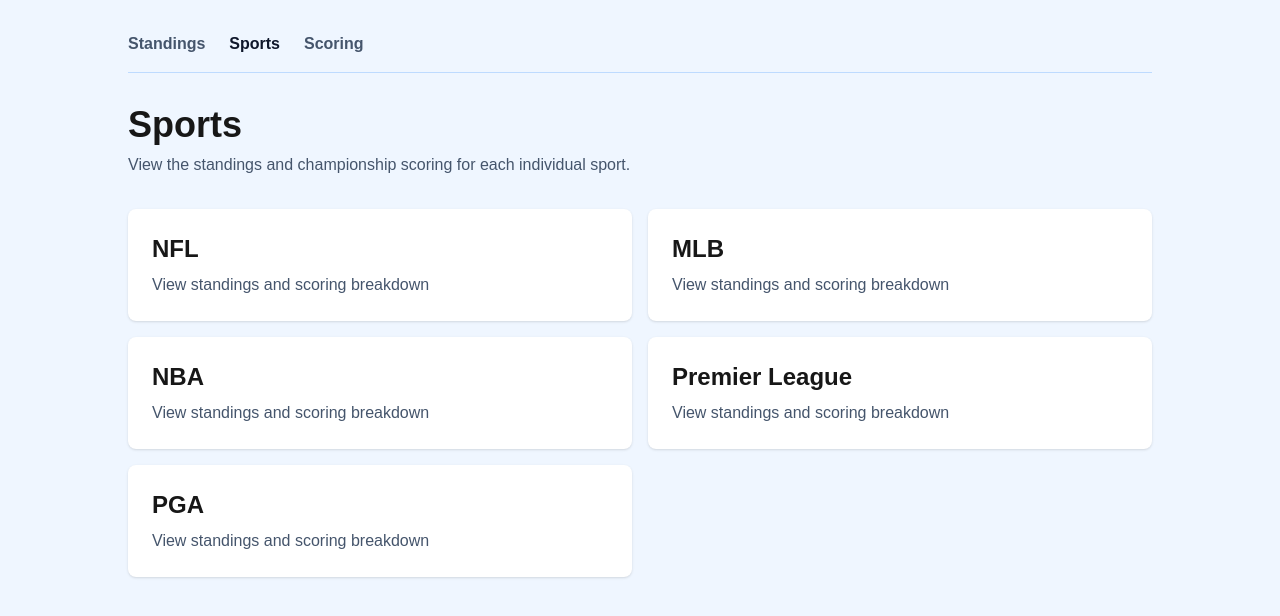
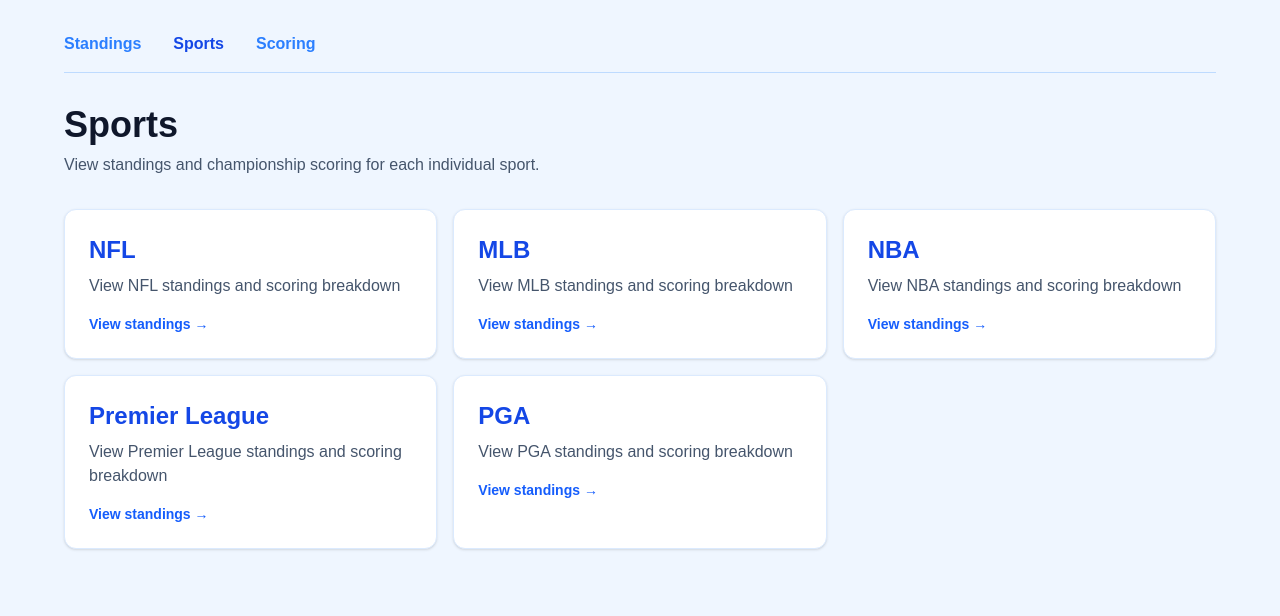
Before and after one commit to dpellerin25-cell/MultiSportFantasy2, a Next.js app in the folder web/: page /sports in a window 1280 px wide. Shown: the top 616 px of the page. Built offline with nearby package versions, Linux system fonts and the light colour scheme.

Commit message:
Refactor SportsPage layout and styles
Updated layout and styling for the sports page, including navigation and sport links.

```diff
--- a/web/src/app/sports/page.tsx
+++ b/web/src/app/sports/page.tsx
@@ -4,74 +4,85 @@
   {
     name: "NFL",
     href: "/sports/nfl",
+    description: "View NFL standings and scoring breakdown",
   },
   {
     name: "MLB",
     href: "/sports/mlb",
+    description: "View MLB standings and scoring breakdown",
   },
   {
     name: "NBA",
     href: "/sports/nba",
+    description: "View NBA standings and scoring breakdown",
   },
   {
     name: "Premier League",
     href: "/sports/epl",
+    description: "View Premier League standings and scoring breakdown",
   },
   {
     name: "PGA",
     href: "/sports/pga",
+    description: "View PGA standings and scoring breakdown",
   },
 ];
 
 export default function SportsPage() {
   return (
-    <main className="min-h-screen bg-blue-50 p-8">
-      <div className="mx-auto max-w-5xl">
-        <nav className="mb-8 flex items-center gap-6 border-b border-blue-200 pb-4">
+    <main className="min-h-screen bg-blue-50 px-4 py-5 text-slate-900 sm:p-8">
+      <div className="mx-auto max-w-6xl">
+        <nav className="mb-8 flex items-center justify-around border-b border-blue-200 pb-4 sm:justify-start sm:gap-8">
           <Link
             href="/"
-            className="font-semibold text-slate-600 hover:text-blue-600"
+            className="text-sm font-semibold text-blue-800 hover:text-blue-900 sm:text-base sm:text-blue-500 sm:hover:text-blue-700"
           >
             Standings
           </Link>
 
           <Link
             href="/sports"
-            className="font-semibold text-slate-900 hover:text-blue-600"
+            className="text-sm font-bold text-blue-900 sm:text-base sm:text-blue-700"
           >
             Sports
           </Link>
 
           <Link
             href="/scoring"
-            className="font-semibold text-slate-600 hover:text-blue-600"
+            className="text-sm font-semibold text-blue-800 hover:text-blue-900 sm:text-base sm:text-blue-500 sm:hover:text-blue-700"
           >
             Scoring
           </Link>
         </nav>
 
-        <h1 className="mb-2 text-4xl font-bold text-slate-900 sm:text-inherit">
-          Sports
-        </h1>
+        <div className="mb-8">
+          <h1 className="text-3xl font-bold text-slate-900 sm:text-4xl">
+            Sports
+          </h1>
 
-        <p className="mb-8 text-slate-600">
-          View the standings and championship scoring for each individual sport.
-        </p>
+          <p className="mt-2 text-slate-800 sm:text-slate-600">
+            View standings and championship scoring for each individual sport.
+          </p>
+        </div>
 
-        <div className="grid gap-4 md:grid-cols-2">
+        <div className="grid grid-cols-1 gap-4 sm:grid-cols-2 lg:grid-cols-3">
           {sports.map((sport) => (
             <Link
               key={sport.name}
               href={sport.href}
-              className="rounded-lg bg-white p-6 shadow transition hover:shadow-md"
+              className="block rounded-xl border border-blue-100 bg-white p-5 shadow-sm transition hover:border-blue-300 hover:shadow-md sm:p-6"
             >
-              <h2 className="text-2xl font-bold">
+              <h2 className="text-xl font-bold text-slate-900 sm:text-2xl sm:text-blue-700">
                 {sport.name}
               </h2>
 
-              <p className="mt-2 text-slate-600">
-                View standings and scoring breakdown
+              <p className="mt-2 text-sm font-medium text-slate-800 sm:text-base sm:text-slate-600">
+                {sport.description}
               </p>
+
+              <div className="mt-4 text-sm font-bold text-blue-800 sm:text-blue-600">
+                View standings →
+              </div>
             </Link>
           ))}
         </div>
```
